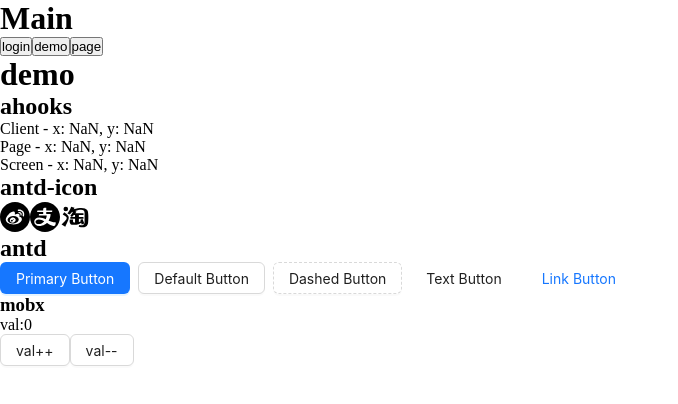
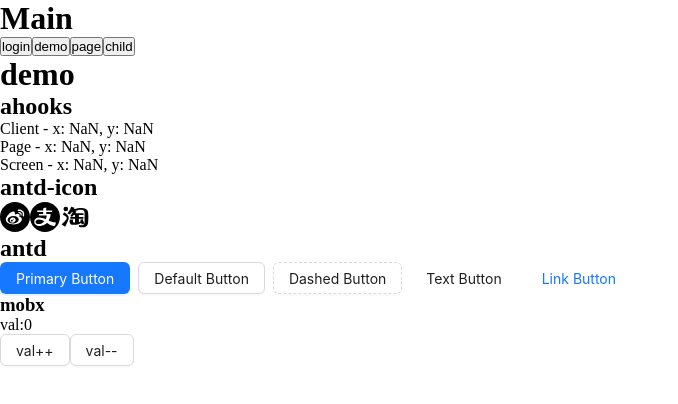
Before and after one commit to hanghang2/vite-react-demo, a React (Vite) app: page /#/Demo in a window 1280 px wide. Shown: the top 404 px of the page, without its empty margins (0-678 px from the left). Built offline with nearby package versions, Linux system fonts and the light colour scheme.

Commit message:
新增demo页面

```diff
--- a/src/layouts/Main/index.jsx
+++ b/src/layouts/Main/index.jsx
@@ -9,6 +9,7 @@
                 <button onClick={() => navigate('/Login')}>login</button>
                 <button onClick={() => navigate('/Demo')}>demo</button>
                 <button onClick={() => navigate('/Page')}>page</button>
+                <button onClick={() => navigate('/Child')}>child</button>
             </div>
             <div>
                 <Outlet/>
--- a/src/layouts/Router/index.jsx
+++ b/src/layouts/Router/index.jsx
@@ -1,9 +1,10 @@
 import { Route, Routes, HashRouter } from 'react-router-dom';
+import NotDefined from '@/pages/NotDefined';
+import Login from '@/pages/Login';
 import Main from '../Main';
-import Login from '@/pages/Login';
 import Page from '@/pages/Page';
 import Demo from '@/pages/Demo';
-import NotDefined from '@/pages/NotDefined';
+import Child from '@/pages/Child';
 
 const Router = () => {
     return (
@@ -13,6 +14,7 @@
                 <Route element={<Main/>} path="/">
                     <Route element={<Page/>} path='Page'/>
                     <Route element={<Demo/>} path='Demo'/>
+                    <Route element={<Child/>} path='Child'/>
                     <Route element={<NotDefined/>} path="*"/>
                 </Route>
             </Routes>
--- /dev/null
+++ b/src/pages/Child/index.jsx
@@ -0,0 +1,10 @@
+
+const Child = () => {
+    return (
+        <>
+            Child
+        </>
+    );
+};
+
+export default Child;
--- a/src/pages/Login/index.jsx
+++ b/src/pages/Login/index.jsx
@@ -10,6 +10,7 @@
             <div className={`${styles.title} flexCC m-20`}>
                 login
             </div>
+            <div className={styles.span}>span</div>
         </div>
     );
 };
--- a/src/pages/Login/index.module.scss
+++ b/src/pages/Login/index.module.scss
@@ -5,3 +5,6 @@
     color: $colorPrimary;
     border: 2px solid #1890ff;
 }
+.span{
+    font-size: 18px;
+}
```
Also changed, not shown: 1 other file (tests, documents, lock files or other folders).
